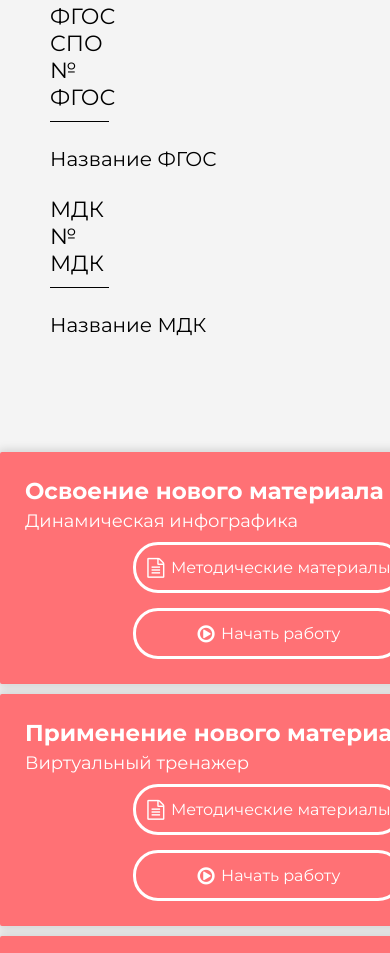
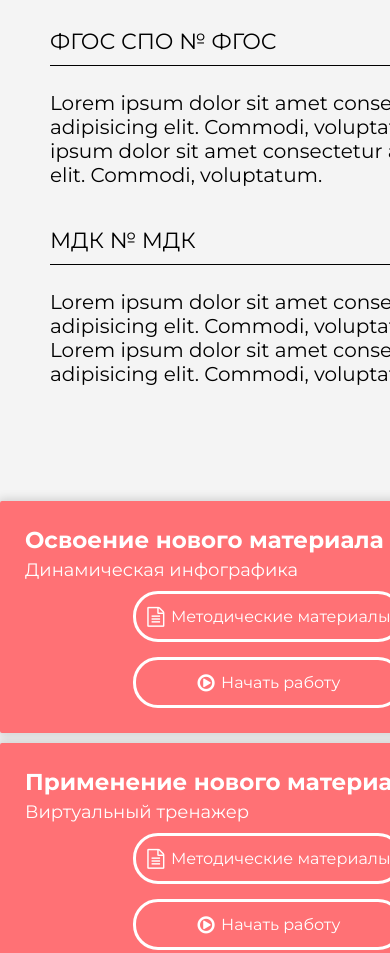
Before and after one commit to MilanIsmagulov/Shblony-2-i-3, a plain HTML site: page index.html in a window 390 px wide. Shown: the part 825-1778 px from the top of the page. Drawn offline with Linux system fonts and the light colour scheme.

Commit message:
change_adaptive

```diff
--- a/data/data.js
+++ b/data/data.js
@@ -7,10 +7,10 @@ const typeOfEOM3FromData = 'mini_game' // может принимать знач
 const themeOfDEC = 'Тема ЦОК к примеру она находится в black header и title'
 // Номер ФГОС и Тескт ФГОС
 const numFgos = '№ ФГОС'
-const numFgosTxt = 'Название ФГОС'
+const numFgosTxt = 'Lorem ipsum dolor sit amet consectetur adipisicing elit. Commodi, voluptatum.Lorem ipsum dolor sit amet consectetur adipisicing elit. Commodi, voluptatum.'
 // Номер МДК и Текст МДК
 const numMDK = '№ МДК'
-const numMDKTxt = 'Название МДК'
+const numMDKTxt = 'Lorem ipsum dolor sit amet consectetur adipisicing elit. Commodi, voluptatum. Lorem ipsum dolor sit amet consectetur adipisicing elit. Commodi, voluptatum.'
 // Шаги для ЭОМ 2 используется для PopUp окон
 const textOfStepsInPopUp =
 `axaxaxaxaxaxa
@@ -35,7 +35,8 @@ const textOfMethodMaterials =
 
 const keyWords =
 `Lorem ipsum \n dolor sit, amet consectetur adipisicing elit. Rerum, numquam maiores iure est quas aliquam! Labore beatae et repellat voluptas ullam natus dolorum fuga possimus!
-Lorem ipsum dolor sit amet consectetur, \n adipisicing elit. Quod error doloremque recusandae magni, natus magnam modi rem cum animi odit eaque aut fugiat est iusto, maiores dolor illum ipsa. Architecto sunt mollitia beatae veritatis eum. Sed omnis reiciendis maiores vero error perspiciatis similique. Provident nostrum tempora temporibus veniam, asperiores omnis?`
+Lorem ipsum dolor sit amet consectetur, \n adipisicing elit. Quod error doloremque recusandae magni, natus magnam modi rem cum animi odit eaque aut fugiat est iusto, maiores dolor illum ipsa. Architecto sunt mollitia beatae veritatis eum. Sed omnis reiciendis maiores vero error perspiciatis similique. Provident nostrum tempora temporibus veniam, asperiores omnis?
+Lorem ipsum \n dolor sit, amet consectetur adipisicing elit. Rerum, numquam maiores iure est quas aliquam! Labore beatae et repellat voluptas ullam natus dolorum fuga possimus!`
 
 const typeOfFirstPageEomOne = 'hexagon' // Может принимать следующие начения "lightning" и "tile" ну и на худой конец "videopage"
 
--- a/index.html
+++ b/index.html
@@ -120,7 +120,7 @@
                 <div class="popup_text" id="popup_text_1">
                     <h3 class="popup_content_header">ФГОС СПО</h3>
                     <p class="popup_tex_content">08.02.09 Монтаж, наладка и эксплуатация электрооборудования промышленных и гражданских зданий</p>
-                    <h3 class="popup_content_header">ПОП Профессионалитета</h3>
+                    <h3 class="popup_content_header">ПООП Профессионалитета</h3>
                     <p class="popup_tex_content">08.02.09 Монтаж, наладка и эксплуатация электрооборудования промышленных и гражданских зданий»</p>
                     <h3 class="popup_content_header">Профессиональный модуль</h3>
                     <p class="popup_tex_content">01 Организация и выполнение работ по эксплуатации и ремонту электроустановок</p>
@@ -155,7 +155,6 @@
                     <a href="#" class="close_popup"><i class="fa fa-times-circle fa-2xl" aria-hidden="true"></i></a>
                 </div>
                 <div class="popup_text methods" id="popup_text_3">
-
                 </div>
             </div>
         </div>
--- a/styles/popup.css
+++ b/styles/popup.css
@@ -111,11 +111,11 @@
     margin-right: 25px;
 }
 
-.popup_text::-webkit-scrollbar-track
+*::-webkit-scrollbar-track
 {
     border-radius: 10px;
 	background-color: #dadada;
-	border-radius: 0px;
+	border-radius: 25px;
     padding: 15px;
     width: 25px;
 }
@@ -124,7 +124,7 @@
     width: 0;
 }
 
-.popup_text::-webkit-scrollbar
+*::-webkit-scrollbar
 {
     border-radius: 10px;
 	width: 10px;
@@ -133,7 +133,7 @@
     width: 15px;
 }
 
-.popup_text::-webkit-scrollbar-thumb
+*::-webkit-scrollbar-thumb
 {
 
 	background-color: rgba(0, 0, 0, .2);
--- a/styles/style.css
+++ b/styles/style.css
@@ -30,7 +30,6 @@ a{
     display: grid;
     grid-template-columns: 1fr 3fr;
 }
-
 
 .profi_logo{
     margin-bottom: 50px;
@@ -86,6 +85,12 @@ a{
     margin-left: 15px;
     width: 500px;
     padding: 10px;
+}
+
+.left_side{
+    display: flex;
+    flex-direction: column;
+    justify-content: space-around;
 }
 
 .bottom_side{
@@ -209,6 +214,7 @@ a{
 
 .main_content_name{
     margin-top: 25px;
+    margin-right: 25px;
     margin-left: 150px;
     font-size: calc(4vw);
     font-weight: 900;
@@ -217,7 +223,7 @@ a{
 .fgos_and_mdk{
     display: flex;
     margin-left: 150px;
-
+    margin-right: 20px;
 }
 
 .Profi_logo1{
@@ -225,9 +231,10 @@ a{
 }
 
 .fgos_and_mdk h5{
+    text-wrap: nowrap;
     font-weight: 400;
     font-size: 22px;
-    width: 15vw;
+    width: auto;
     margin-top: 75px;
     padding-bottom: 10px;
     border-bottom: solid 1px;
@@ -236,12 +243,12 @@ a{
 .fgos_text{
     margin-top: 25px;
     font-size: 20px;
-    max-width: 500px;
+    max-width: 300px;
 }
 
 .mdk{
     margin-left: 75px;
-    width: 120px;
+    width: 300px;
 }
 
 .mdk_text{
@@ -249,6 +256,7 @@ a{
     font-size: 20px;
     margin-top: 25px;
     margin-left: 75px;
+    max-width: 300px;
 }
 
 .main_viewport::-webkit-scrollbar-track
@@ -367,8 +375,6 @@ a{
     }
 
     .fgos_and_mdk{
-        display: block;
-        max-width: 250px;
         padding-bottom: 15px;
         margin-top: 25px;
     }
@@ -392,12 +398,12 @@ a{
     }
 
     .mdk{
-        margin-left: 0;
+        margin-left: 50px;
         margin-top: 10px;
     }
 
     .mdk_text{
-        margin-left: 0;
+        margin-left: 50px;
     }
 }
 
@@ -406,8 +412,23 @@ a{
         font-size: 23px;
     }
 
+    .fgos_text{
+        width: 100%;
+        max-width: 100%;
+    }
+
     .Profi_logo1{
         display: flex;
+    }
+
+    .fgos_and_mdk{
+        width: 100%;
+        display: flex;
+        justify-content: space-around;
+        margin: auto;
+        max-width: 100%;
+        padding-bottom: 15px;
+        margin-top: 25px;
     }
 
     .Profi_logo2{
@@ -465,6 +486,26 @@ a{
     .left_side{
         order: 2;
     }
+    .mdk{
+        margin-left: 0px;
+        margin-top: 10px;
+    }
+
+    .mdk_text{
+        margin-left: 0px;
+    }
+}
+
+@media (max-width: 750px){
+    .fgos_and_mdk{
+        margin-left: 50px;
+        width: 85%;
+        flex-direction: column;
+    }
+    .mdk_text{
+        width: 100%;
+        max-width: 100%;
+    }
 }
 
 @media (max-width: 550px){
```
